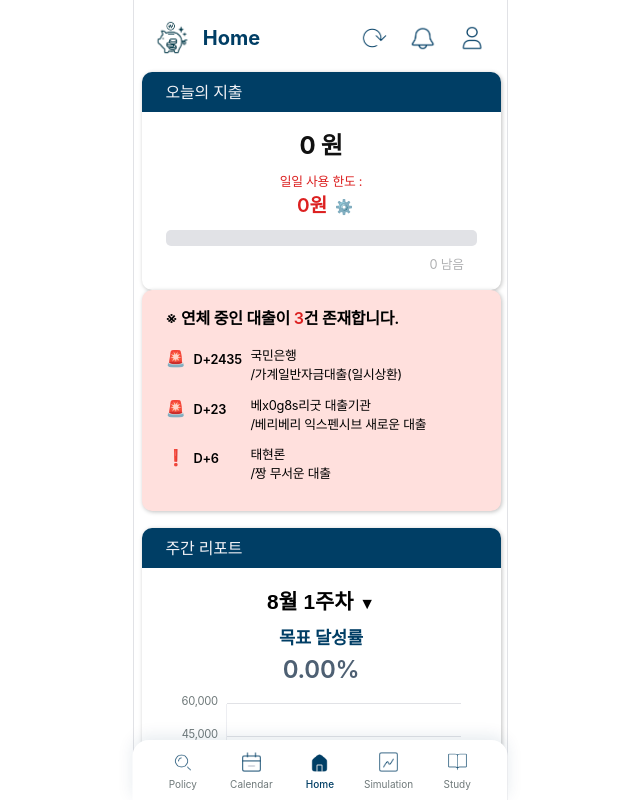
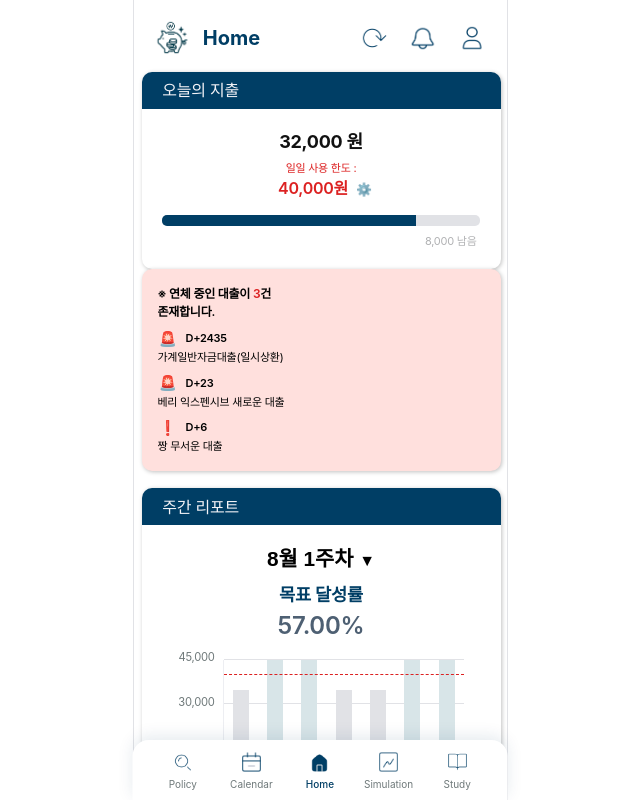
Before and after one commit to ockko/Cheongsan-KB, a Vue app: page /home in a window 1280 px wide. Shown: the whole page, without its empty margins (320-960 px from the left). Built offline with nearby package versions, Linux system fonts and the light colour scheme; a web font is replaced by a local one.

Commit message:
feat: 위젯 스타일 및 레이아웃 개선, 기본 데이터 업데이트

```diff
--- a/src/assets/styles/components/Home/DailySpendingWidget.module.css
+++ b/src/assets/styles/components/Home/DailySpendingWidget.module.css
@@ -9,7 +9,7 @@
 .widgetHeader {
   background-color: var(--color-main);
   border-radius: 10px 10px 0 0;
-  padding: 0.5rem 1.5rem;
+  padding: 0.4rem 1.3rem;
 }
 
 .widgetHeader h3 {
@@ -23,38 +23,38 @@
   border: none;
   cursor: pointer;
   color: #aaa;
-  font-size: 0.9rem;
+  font-size: 0.8rem;
   padding: 0;
 }
 
 .widgetContent {
   text-align: center;
-  padding: 1rem 1.5rem;
+  padding: 1.2rem 1.3rem;
 }
 
 .spentAmount {
-  font-size: 1.5rem;
+  font-size: 1.125rem;
   font-weight: 700;
   color: #111;
-  margin: 0 0 0.5rem 0;
+  margin: 0 0 0.3rem 0;
 }
 
 .limitInfo {
   display: flex;
   flex-direction: column;
-  font-size: 0.8rem;
+  font-size: 0.6875rem;
   color: var(--color-red);
 }
 
 .limitAmount {
-  font-size: 1.2rem;
+  font-size: 1rem;
   font-weight: 600;
   margin: 0 0.5rem;
 }
 
 .spendingProgress {
   width: 100%;
-  height: 1rem;
+  height: 0.6875rem;
   appearance: none;
   border-radius: 5px;
   overflow: hidden;
@@ -75,8 +75,8 @@
 }
 
 .remainingAmount {
-  font-size: 0.8rem;
+  font-size: 0.6875rem;
   color: var(--color-gray-unnamed);
-  margin: 0.3rem 0.8rem 0 0;
+  margin: 0.2rem 0.2rem 0 0;
   text-align: right;
 }
--- a/src/assets/styles/components/Home/DebtListWidget.module.css
+++ b/src/assets/styles/components/Home/DebtListWidget.module.css
@@ -7,7 +7,7 @@
 .widgetHeader {
   background-color: var(--color-main);
   border-radius: 10px 10px 0 0;
-  padding: 0.5rem 1.5rem;
+  padding: 0.4rem 1.3rem;
 }
 
 .widgetHeader h3 {
@@ -17,7 +17,7 @@
 }
 
 .widgetContent {
-  padding: 1rem 1.5rem;
+  padding: 1rem 1.3rem;
 }
 
 .controls {
--- a/src/assets/styles/components/Home/OverdueAlertWidget.module.css
+++ b/src/assets/styles/components/Home/OverdueAlertWidget.module.css
@@ -1,7 +1,7 @@
 .widgetCard {
   background-color: #ffe0dd;
   border-radius: 10px;
-  padding: 1rem 1.5rem;
+  padding: 1rem 1rem 0.6rem 1rem;
   box-shadow: 1px 1px 4px rgba(0, 0, 0, 0.25);
   line-height: 1.5;
   color: black;
@@ -9,8 +9,8 @@
 
 .title {
   font-weight: 600;
-  font-size: 1rem;
-  margin-bottom: 1rem;
+  font-size: 0.75rem;
+  margin-bottom: 0.4rem;
 }
 
 .subtitle {
@@ -24,20 +24,20 @@
 
 .loanItem {
   display: flex;
-  margin-bottom: 0.7rem;
-  font-size: 0.8rem;
+  flex-direction: column;
+  margin-bottom: 0.4rem;
+  font-size: 0.6875rem;
 }
 
 .dDay {
   font-weight: 600;
   display: flex;
-  align-items: first baseline;
-  width: 85px;
+  align-items: center;
 }
 
 .dDay .icon {
   width: 20px;
   text-align: center;
-  font-size: 1rem;
+  font-size: 0.9rem;
   margin-right: 0.5rem;
 }
--- a/src/assets/styles/components/Home/RepaymentPlanWidget.module.css
+++ b/src/assets/styles/components/Home/RepaymentPlanWidget.module.css
@@ -7,7 +7,7 @@
 .widget-header {
   background-color: var(--color-main);
   border-radius: 10px 10px 0 0;
-  padding: 0.5rem 1.5rem;
+  padding: 0.4rem 1.3rem;
 }
 
 .widget-header h3 {
@@ -17,7 +17,7 @@
 }
 
 .widget-content {
-  padding: 1rem 1.5rem;
+  padding: 1.2rem 1.3rem;
   display: flex;
   flex-direction: column;
   align-items: center;
--- a/src/assets/styles/components/Home/TotalDebtRepaymentWidget.module.css
+++ b/src/assets/styles/components/Home/TotalDebtRepaymentWidget.module.css
@@ -7,7 +7,7 @@
 .widgetHeader {
   background-color: var(--color-main);
   border-radius: 10px 10px 0 0;
-  padding: 0.5rem 1.5rem;
+  padding: 0.4rem 1.3rem;
 }
 
 .widgetHeader h3 {
@@ -17,14 +17,14 @@
 }
 
 .widgetContent {
-  padding: 1rem 1.5rem;
+  padding: 1rem 1.3rem;
 }
 
 .chartContainer {
   position: relative;
-  width: 85px;
-  height: 85px;
-  margin: 0 auto 1rem auto;
+  width: 80px;
+  height: 80px;
+  margin: 0 auto 0.7rem auto;
 }
 
 .progressRing {
--- a/src/assets/styles/components/Home/WeeklyReportWidget.module.css
+++ b/src/assets/styles/components/Home/WeeklyReportWidget.module.css
@@ -7,7 +7,7 @@
 .widgetHeader {
   background-color: var(--color-main);
   border-radius: 10px 10px 0 0;
-  padding: 0.5rem 1.5rem;
+  padding: 0.4rem 1.3rem;
 }
 
 .widgetHeader h3 {
@@ -17,7 +17,7 @@
 }
 
 .widgetContent {
-  padding: 1rem 1.5rem;
+  padding: 1rem 1.3rem;
 }
 
 .reportSummary {
@@ -141,6 +141,10 @@
   color: var(--color-gray-unnamed);
 }
 
+.average {
+  padding: 0 0.45rem;
+}
+
 .summaryItem .amount {
   font-size: 1.2rem;
   font-weight: 600;
--- a/src/assets/styles/pages/Home.module.css
+++ b/src/assets/styles/pages/Home.module.css
@@ -6,7 +6,8 @@
 }
 
 .widgets-container {
-  display: flex;
+  display: grid;
+  grid-template-columns: 1fr 1fr;
   gap: 1rem;
 }
 
--- a/src/components/domain/Home/DailySpendingWidget.vue
+++ b/src/components/domain/Home/DailySpendingWidget.vue
@@ -11,7 +11,7 @@ const props = defineProps({
     type: Object,
     required: true,
     // 데이터가 아직 로드되지 않았을 때를 대비한 기본값
-    default: () => ({ dailyLimit: 0, spent: 0, remaining: 0 }),
+    default: () => ({ dailyLimit: 40000, spent: 32000, remaining: 8000 }),
   },
 });
 
--- a/src/components/domain/Home/OverdueAlertWidget.vue
+++ b/src/components/domain/Home/OverdueAlertWidget.vue
@@ -16,8 +16,8 @@ const props = defineProps({
         overdueDays: 2435,
       },
       {
-        debtName: '베리베리 익스펜시브 새로운 대출',
-        organizationName: '베x0g8s리굿 대출기관',
+        debtName: '베리 익스펜시브 새로운 대출',
+        organizationName: '베리굿 대출기관',
         overdueDays: 23,
       },
       {
@@ -48,7 +48,7 @@ const getDdayIcon = (overdueDays) => {
       <p :class="styles.title">
         ※ 연체 중인 대출이
         <span :class="styles.highlight">{{ overdueLoans.length }}</span
-        >건 존재합니다.
+        >건<br />존재합니다.
       </p>
       <ul>
         <li
@@ -62,10 +62,7 @@ const getDdayIcon = (overdueDays) => {
             }}</span>
             <span> D+{{ loan.overdueDays }} </span>
           </div>
-          <span
-            >{{ loan.organizationName }}<br />
-            /{{ loan.debtName }}</span
-          >
+          <span>{{ loan.debtName }}</span>
         </li>
       </ul>
     </div>
--- a/src/components/domain/Home/RepaymentPlanWidget.vue
+++ b/src/components/domain/Home/RepaymentPlanWidget.vue
@@ -8,9 +8,9 @@ const props = defineProps({
     type: Object,
     required: true,
     default: () => ({
-      monthlyPayment: 0,
-      totalMonths: 0,
-      debtFreeDate: 'N/A',
+      monthlyPayment: 600000,
+      totalMonths: 3,
+      debtFreeDate: '2026년 8월',
     }),
   },
 });
--- a/src/components/domain/Home/TotalDebtRepaymentWidget.vue
+++ b/src/components/domain/Home/TotalDebtRepaymentWidget.vue
@@ -16,7 +16,7 @@ const props = defineProps({
 });
 
 // --- 차트 계산을 위한 변수 ---
-const chartSize = 85;
+const chartSize = 80;
 const strokeWidth = 12;
 const radius = chartSize / 2 - strokeWidth / 2;
 const circumference = 2 * Math.PI * radius;
--- a/src/components/domain/Home/WeeklyReportWidget.vue
+++ b/src/components/domain/Home/WeeklyReportWidget.vue
@@ -10,17 +10,17 @@ const props = defineProps({
     default: () => ({
       startDate: '2025-08-04',
       endDate: '2025-08-10',
-      achievementRate: 0.0,
-      dailyLimit: 0,
-      averageDailySpending: 0,
+      achievementRate: 57.0,
+      dailyLimit: 40000,
+      averageDailySpending: 34000,
       spendingByDay: {
-        MON: 0,
-        TUE: 0,
-        WED: 0,
-        THU: 0,
-        FRI: 0,
-        SAT: 0,
-        SUN: 0,
+        MON: 35000,
+        TUE: 45000,
+        WED: 45000,
+        THU: 35000,
+        FRI: 35000,
+        SAT: 45000,
+        SUN: 45000,
       },
     }),
   },
@@ -153,7 +153,7 @@ const selectWeek = () => {
       </div>
 
       <div :class="styles.bottomSummary">
-        <div :class="styles.summaryItem">
+        <div :class="[styles.summaryItem, styles.average]">
           <p>일일 평균 지출</p>
           <p :class="styles.amount">
             {{ formatCurrency(reportData.averageDailySpending) }} 원
```
